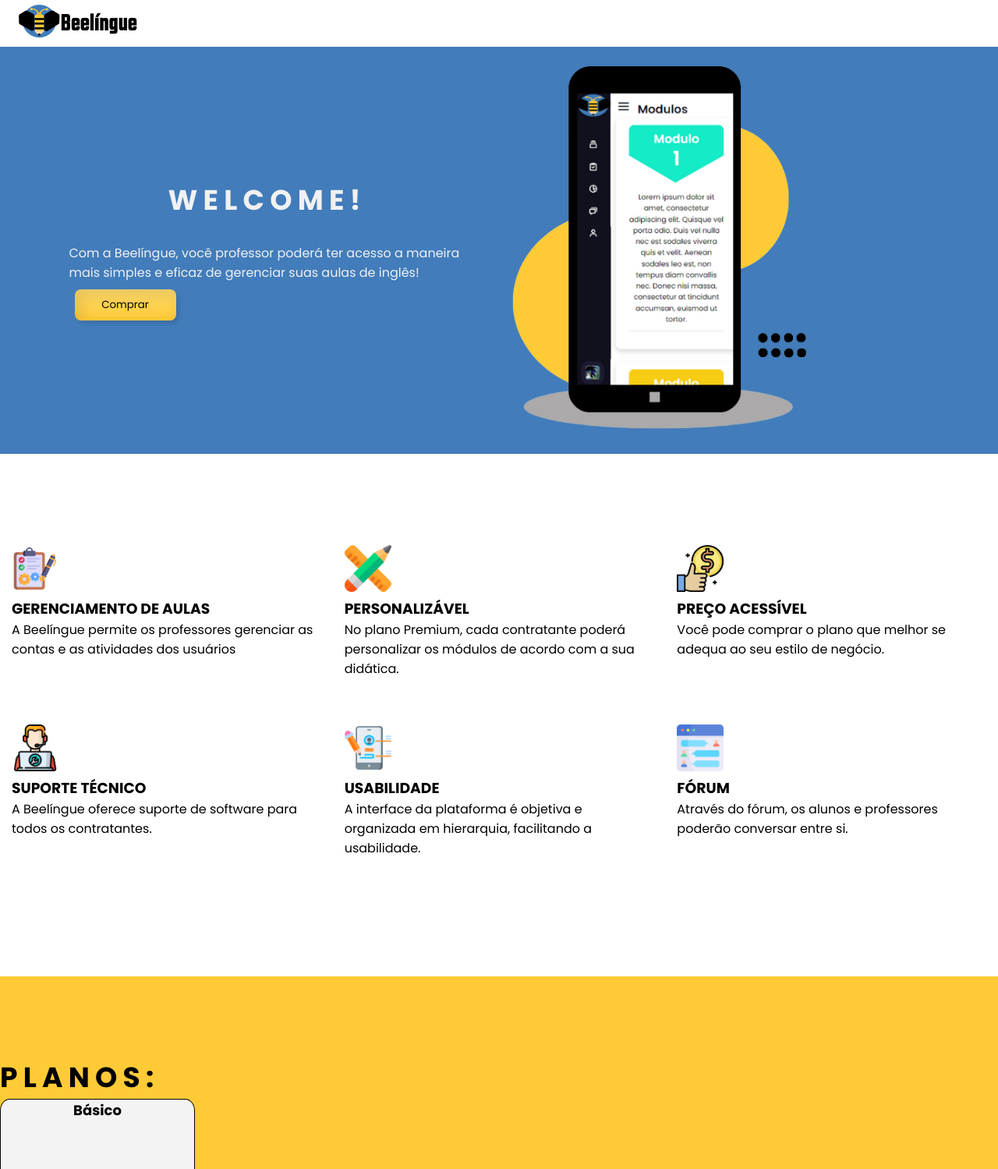
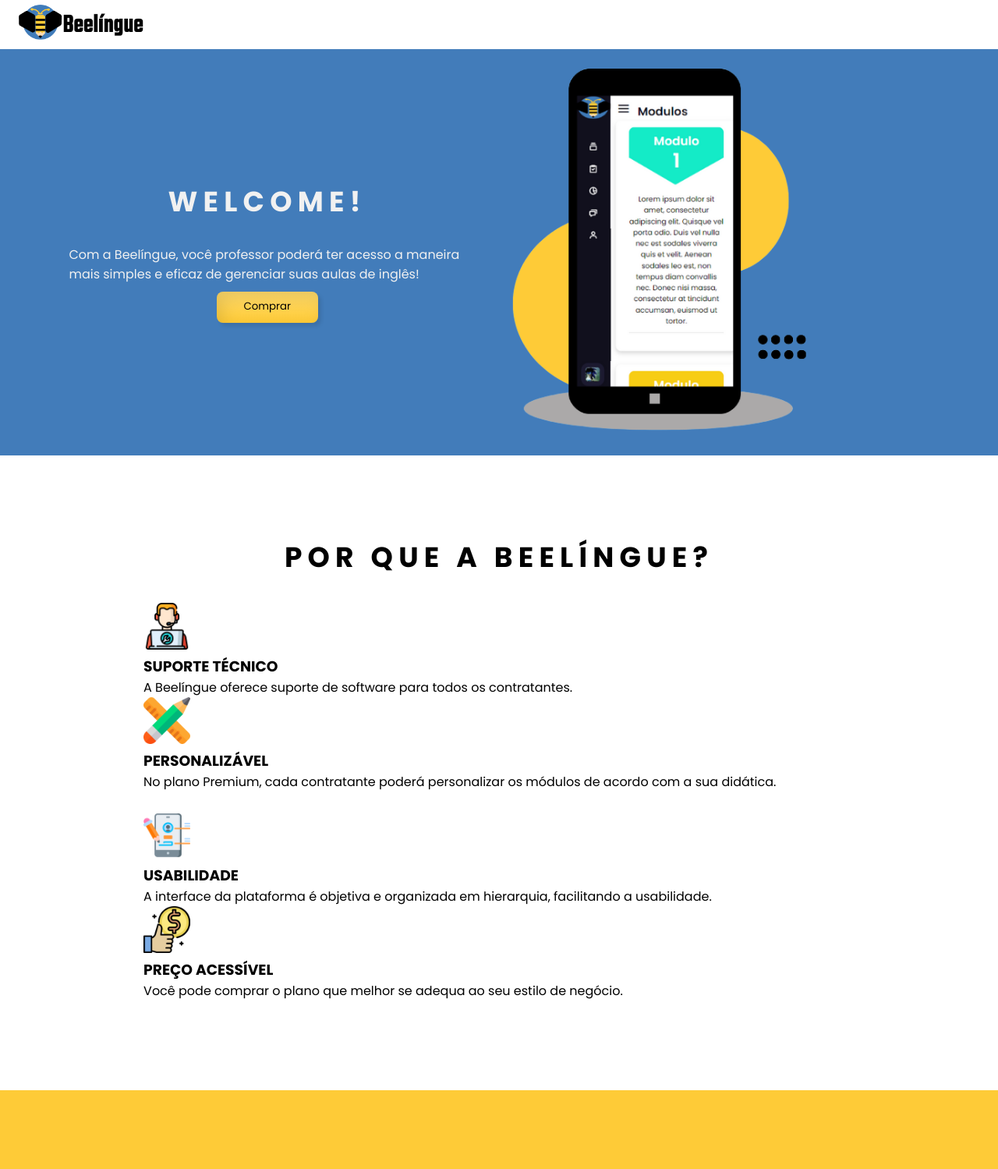
Before and after one commit to beelingue/Beelingue, a PHP site: page / in a window 1280 px wide. Shown: the top 1499 px of the page at 78% size. Run offline with PHP 8.4, Linux system fonts and the light colour scheme.

Commit message:
08/11 - Edições Gerais (pós-aula)
→ Correções:
- classes sem referência excluídas;
- responsividade no meio da página ("Por que a  Beelíngue?");
- logo corrigida;

```diff
--- a/index.html
+++ b/index.html
@@ -41,7 +41,8 @@
             <div class="cont-main">
                 <div class="up_cont">
                     <h1 id="tit_up">WELCOME!</h1>
-                        <p id="p_up">Com a Beelíngue, você professor poderá ter acesso a maneira mais simples e eficaz de gerenciar
+                    <p id="p_up">Com a Beelíngue, você professor poderá ter acesso a maneira mais simples e eficaz de
+                        gerenciar
                         suas aulas de inglês!</p>
                     <button class="bt_super up"><span>Comprar</span></button>
                 </div>
@@ -57,26 +58,34 @@
             TODO O MEIO DA PÁGINA
         -->
     <section class="meio_secao">
-            <!-- <div class="center">
+
+        <div class="container3">
+
+            <div class="tit_middle">
                 <h1> POR QUE A BEELÍNGUE?</h1>
-                <hr>
-            </div>-->
-            <div class="container3">
+            </div>
 
             <div class="col first">
 
-                    <div class="item-col">
-
-                        <img src="img/gerenciamento-de-projetos.png" class="icons">
-                        <h3>GERENCIAMENTO DE AULAS</h3>
-                        <p> A Beelíngue permite os professores gerenciar as contas e as atividades dos usuários </p>
-
-                    </div>
+                <!--
+                    ITEM 1
+                -->
                 <div class="item-col">
 
                     <img src="img/suporte-tecnico.png" class="icons">
                     <h3>SUPORTE TÉCNICO</h3>
-                        <p> A Beelíngue oferece suporte de software para todos os contratantes. </p>
+                    <p>A Beelíngue oferece suporte de software para todos os contratantes.</p>
+
+                </div>
+
+                <!--
+                    ITEM 2
+                -->
+                <div class="item-col">
+
+                    <img src="img/lapis.png" class="icons">
+                    <h3>PERSONALIZÁVEL</h3>
+                    <p>No plano Premium, cada contratante poderá personalizar os módulos de acordo com a sua didática.</p>
 
                 </div>
 
@@ -84,15 +93,9 @@
 
             <div class="col two">
 
-                    <div class="item-col">
-
-                        <img src="img/lapis.png" class="icons">
-                        <h3>PERSONALIZÁVEL</h3>
-                        <p> No plano Premium, cada contratante poderá personalizar os módulos de acordo com a sua didática.
-                        </p>
-
-                    </div>
-
+                <!--
+                    ITEM 3
+                -->
                 <div class="item-col">
 
                     <img src="img/design-de-interface-do-usuario.png" class="icons">
@@ -101,27 +104,21 @@
 
                 </div>
 
-                </div>
+                <!--
+                    ITEM 4
+                -->
+                <div class="item-col">
 
-                <div class="col three">
-
-                    <div class="item-col">
                     <img src="img/melhor-preco.png" class="icons">
                     <h3> PREÇO ACESSÍVEL </h3>
                     <p> Você pode comprar o plano que melhor se adequa ao seu estilo de negócio. </p>
 
                 </div>
 
-                    <div class="item-col">
-
-                        <img src="img/forum.png" class="icons">
-                        <h3>FÓRUM</h3>
-                        <p> Através do fórum, os alunos e professores poderão conversar entre si. </p>
-
-                    </div>
             </div>
 
         </div>
+
     </section>
     <section class="section-plano">
 
@@ -168,7 +165,8 @@
 
             <div class="item-col">
                 <h4> Beelíngue</h4>
-                    <p> A Beelíngue possui como mascote, a abelha. Como ela, acreditamos que de flor em flor, através da polinização
+                <p> A Beelíngue possui como mascote, a abelha. Como ela, acreditamos que de flor em flor, através da
+                    polinização
                     (como símbolo da educação), é possível mudar um sistema inteiro.</p>
             </div>
             <div class="item-col">
--- a/style.css
+++ b/style.css
@@ -33,9 +33,16 @@ html, body{
 Responsividade
 */
 @media screen and (max-width: 720px) {
-    .column {
-      width: 100%;
+
+    /*COLUNAS MEIO DA PÁGINA*/
+    .col.first{
+        flex-direction: column;
     }
+
+    .col.two{
+        flex-direction: column;
+    }
+
 }
 
 :root{
@@ -90,9 +97,10 @@ header{
 LOGO BEELÍNGUE -> MENU SUPERIOR
 */
 #logo_super{
-    /*display: inline-block;*/
-    width: 12%;
+    width: 80%;
+    max-width: 160px;
     height: 100%;
+    max-height: 50px;
 
     text-decoration: none;
     margin-top: auto;
@@ -205,6 +213,7 @@ div no main
     display: grid;
     /*grid DIVIDIDO EM 1 COLUNA*/
     grid-template-columns: auto;
+    grid-template-rows: auto auto auto;
     /*"column-gap" JÁ ESTÁ ATIVADO NA GRID RAIZ*/
     row-gap: 1.4%;
     align-items: center;
@@ -293,18 +302,22 @@ BOTÃO CORRESPONDENTE AO main
 
     background: transparent;
     cursor: pointer;
-    margin: 1.4%;
     width: 130px;
     height: 40px;
     border-radius: 8px;
     transition: all 0.3s ease;
     position: relative;
+    align-self: center;
     display: inline-block;
     outline: none;
     box-shadow:inset
    7px 7px 20px 0px rgba(0,0,0,.1),
    4px 4px 5px 0px rgba(0,0,0,.1);
     border: none;
+    margin-top: 1.4%;
+    margin-bottom: 1.4%;
+    margin-left: auto;
+    margin-right: auto;
     padding-top: auto;
     padding-bottom: auto;
     padding-left: auto;
@@ -406,9 +419,10 @@ BOTÃO CORRESPONDENTE AO main
 
 .container3{
     display: grid;
-    /*TODOS POSSUEM A MESMA FRAÇÃO*/
-    grid-template-columns: 1fr 1fr 1fr;
+    grid-template-columns: auto auto auto;
     grid-template-rows: auto auto auto;
+    row-gap: 0%;
+    column-gap: 0.9%;
     width: 100%;
     position: relative;
     margin-bottom: auto;
@@ -420,11 +434,18 @@ BOTÃO CORRESPONDENTE AO main
     padding-right: auto;
 }
 
+/*
+TÍTULO "POR QUE A BEELÍNGUE?"
+*/
+.tit_middle{
+    grid-column-start: 1;
+    grid-column-end: 4;
+    grid-row-start: 1;
+    grid-row-end: 2;
 
-.col{
-    width: auto;
-    height: auto;
-    margin-bottom: auto;
+    text-align: center;
+    margin-top: 0px;
+    margin-bottom: 1.4%;
     padding-top: auto;
     padding-bottom: auto;
     margin-left: auto;
@@ -433,20 +454,46 @@ BOTÃO CORRESPONDENTE AO main
     padding-right: auto;
 }
 
-.first{}
+/*
+TODAS AS col
+*/
+.col{
+    /*display flex PARA TODAS AS col*/
+    display: flex;
+    width: 100%;
+    height: auto;
+    margin: auto%;
+    padding: 1.4%;
+}
 
-.two{}
+/*PRIMEIRA col*/
+.first{
+    grid-column-start: 2;
+    grid-column-end: 3;
+    grid-row-start: 2;
+    grid-row-end: 3;
+    flex-direction: column;
+}
 
-.three{}
+/*SEGUNDA col*/
+.two{
+    grid-column-start: 2;
+    grid-column-end: 3;
+    grid-row-start: 3;
+    grid-row-end: 4;
+    flex-direction: column;
+}
 
-.item-col{
-    padding: 10px;
-    border-radius: 5%;
-    border: 0.5px ;
-    margin: 5px;
-    height: 225px;
-
-}
+/*.item-col{
+    margin-top: 1.4%;
+    margin-bottom: 1.4%;
+    padding-top: auto;
+    padding-bottom: auto;
+    margin-left: auto;
+    margin-right: auto;
+    padding-left: auto;
+    padding-right: auto;
+}*/
 
 .item-col li{
     list-style: none;
@@ -457,26 +504,10 @@ BOTÃO CORRESPONDENTE AO main
 }
 
 .item-col ul {
-    display: block;
     list-style-type: disc;
-    margin-block-start: 1em;
-    margin-block-end: 1em;
-    margin-inline-start: 0px;
-    margin-inline-end: 0px;
-    padding-inline-start: 0px;
 }
 
-/*TÍTULO CENTRALIZADO*/
-/*
-.center {
-    position: static;
-    left: 0;
-    top: 50%;
-    margin-top: 0;
-    width: 100%;
-    text-align: center;
-    font-size: 18px;
-}*/
+/*FIM DO MEIO DA PÁGINA*/
 
 .plano{
     border: 0.5px solid black;
```
Lines whose indentation alone changed are shown as unchanged.
